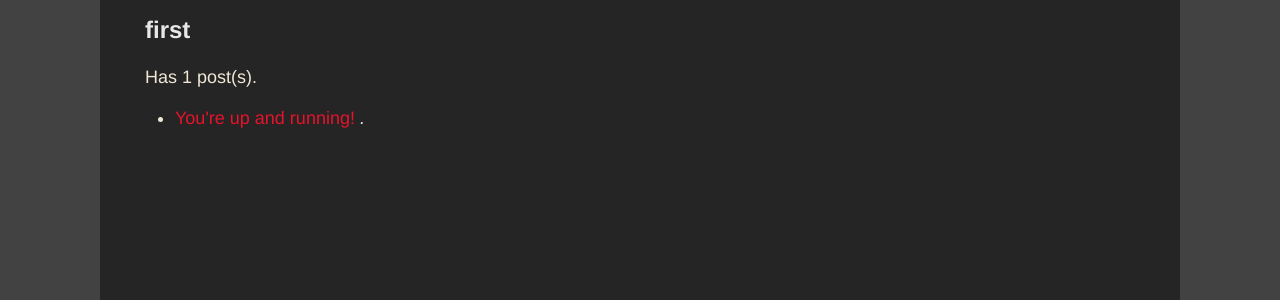
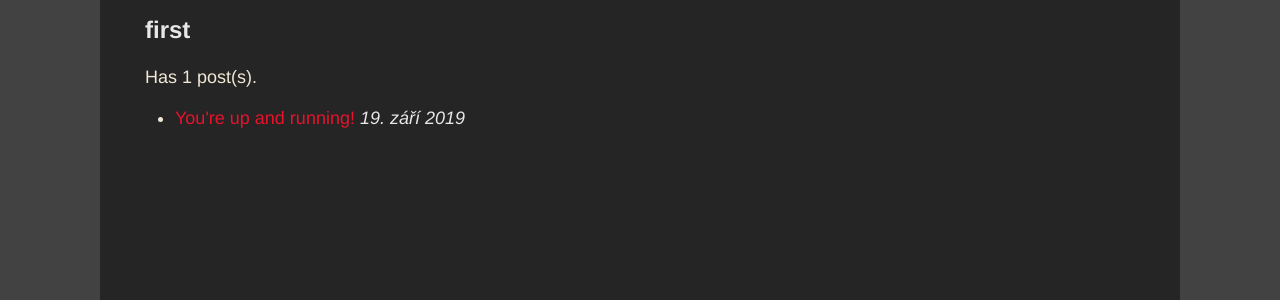
Before and after one commit to jaandrle/jaandrle.github.io, a Jekyll site: the page built from tags.html, in a window 1280 px wide. Shown: the part 266-566 px from the top of the page. Built offline with Jekyll 4.4.1, drawn with Linux system fonts in a browser that asks for light colours.

Commit message:
:bug: post.date instead of page.date

```diff
--- a/tags.html
+++ b/tags.html
@@ -20,7 +20,7 @@ layout: default
   {% if post.tags contains t %}
   <li>
     <a href="{{ post.url }}">{{ post.title }}</a>
-    <span class="date">{% include helpers_months.html date=page.date %}</span>
+    <span class="date">{% include helpers_months.html date=post.date %}</span>
   </li>
   {% endif %}
 {% endfor %}
```
